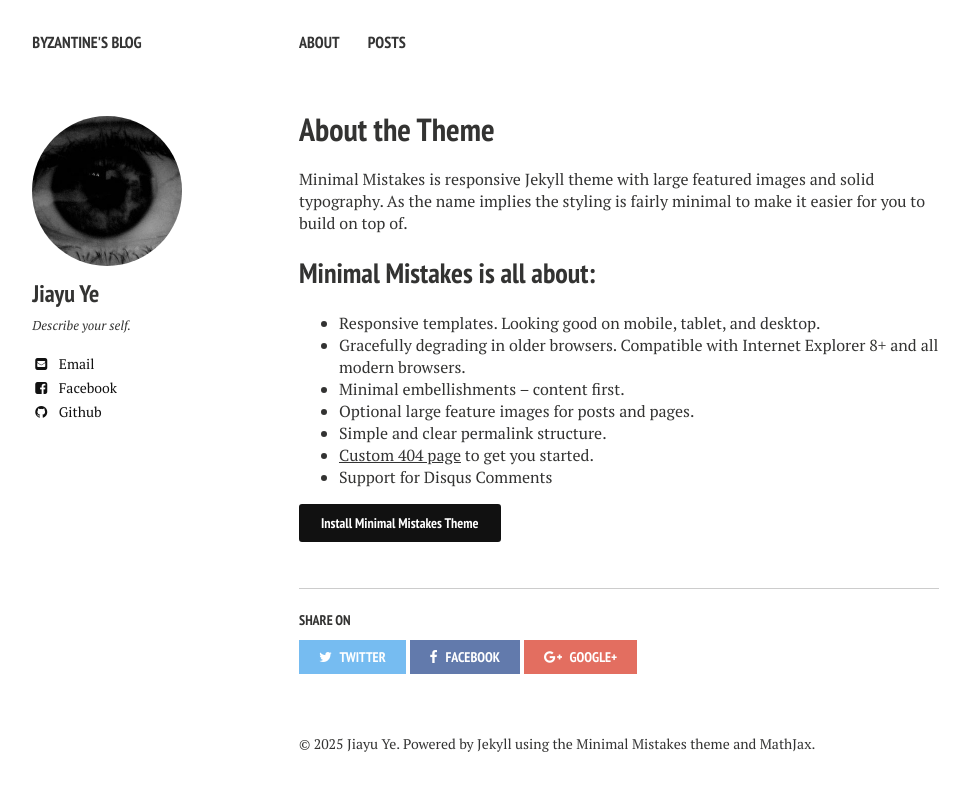
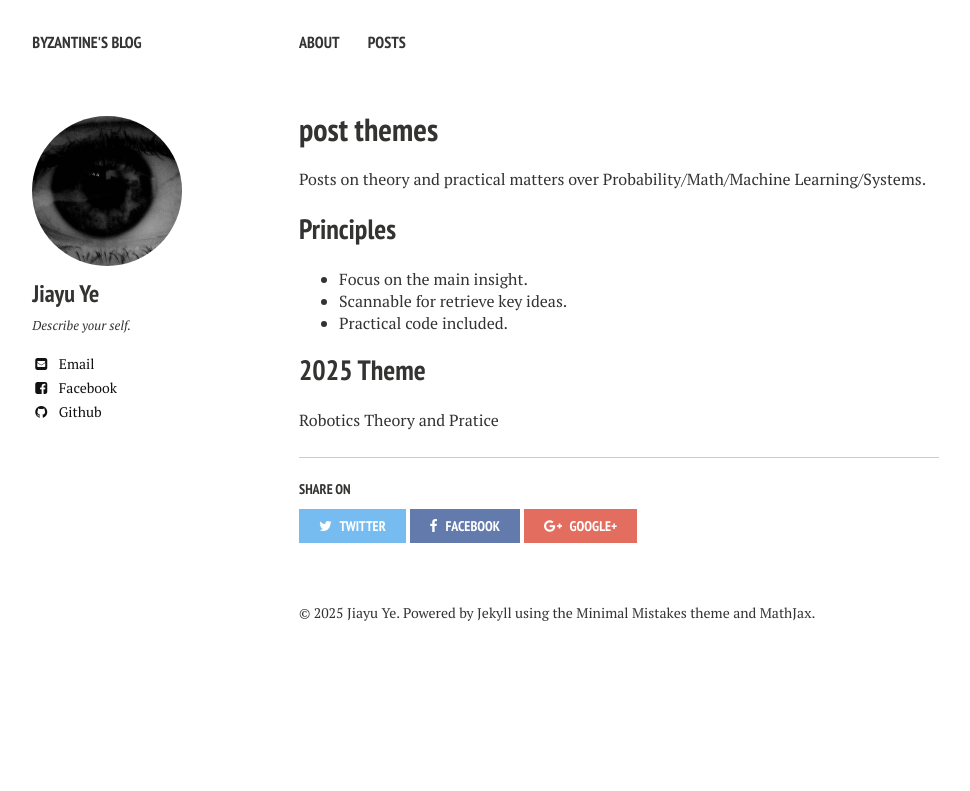
Before and after one commit to ByzanTine/ByzanTineBlog, a Jekyll site: the page built from about/index.md, in a window 1280 px wide. Shown: the top 791 px of the page, without its empty margins (21-991 px from the left). Built offline with Jekyll 4.4.1, drawn with Linux system fonts in a browser that asks for light colours; nearby versions of some CDN libraries; comment, search, counter and statistics services are not loaded.

Commit message:
Robot 002 JG

```diff
--- a/about/index.md
+++ b/about/index.md
@@ -1,25 +1,20 @@
 ---
 layout: page
-title: About the Theme
-tags: [about, Jekyll, theme, responsive]
-modified: 2014-08-08T20:53:07.573882-04:00
+title: post themes
+tags: [about, theme]
+modified: 2025-12-15T20:53:07.573882-04:00
 comments: true
-image:
-  feature: sample-image-2.jpg
-  credit: WeGraphics
-  creditlink: http://wegraphics.net/downloads/free-ultimate-blurred-background-pack/
 ---
 
-Minimal Mistakes is responsive Jekyll theme with large featured images and solid typography. As the name implies the styling is fairly minimal to make it easier for you to build on top of.
+Posts on theory and practical matters over Probability/Math/Machine Learning/Systems.
 
-## Minimal Mistakes is all about:
+## Principles
 
-* Responsive templates. Looking good on mobile, tablet, and desktop.
-* Gracefully degrading in older browsers. Compatible with Internet Explorer 8+ and all modern browsers.
-* Minimal embellishments -- content first.
-* Optional large feature images for posts and pages.
-* Simple and clear permalink structure.
-* [Custom 404 page](http://mmistakes.github.io/minimal-mistakes/404.html) to get you started.
-* Support for Disqus Comments
+* Focus on the main insight.
+* Scannable for retrieve key ideas.
+* Practical code included.
 
-<a markdown="0" href="{{ site.url }}/theme-setup" class="btn">Install Minimal Mistakes Theme</a>
+
+## 2025 Theme
+
+Robotics Theory and Pratice
```
Also changed, not shown: _posts/2025-12-09-robotic-002-post.md (+35 -2 lines), images/robot-002-planar.jpg (added).
